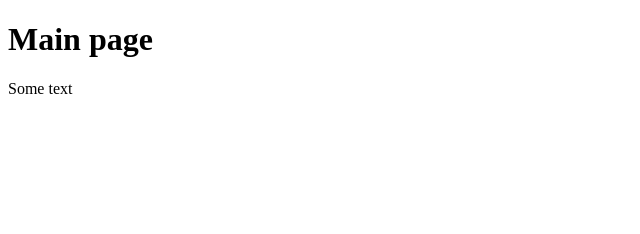
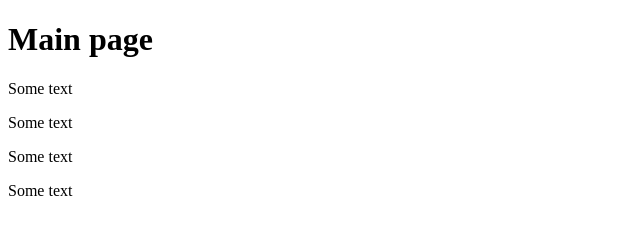
Before and after one commit to MosiichukVadym/RRPS01, a plain HTML site: page index.html in a window 1280 px wide. Shown: the whole page, without its empty margins (0-640 px from the left). Drawn offline with Linux system fonts and the light colour scheme.

Commit message:
Add some text to index

```diff
--- a/index.html
+++ b/index.html
@@ -7,5 +7,8 @@
 <body>
     <h1>Main page</h1>
     <p>Some text</p>
+    <p>Some text</p>
+    <p>Some text</p>
+    <p>Some text</p>
 </body>
 </html>
```
